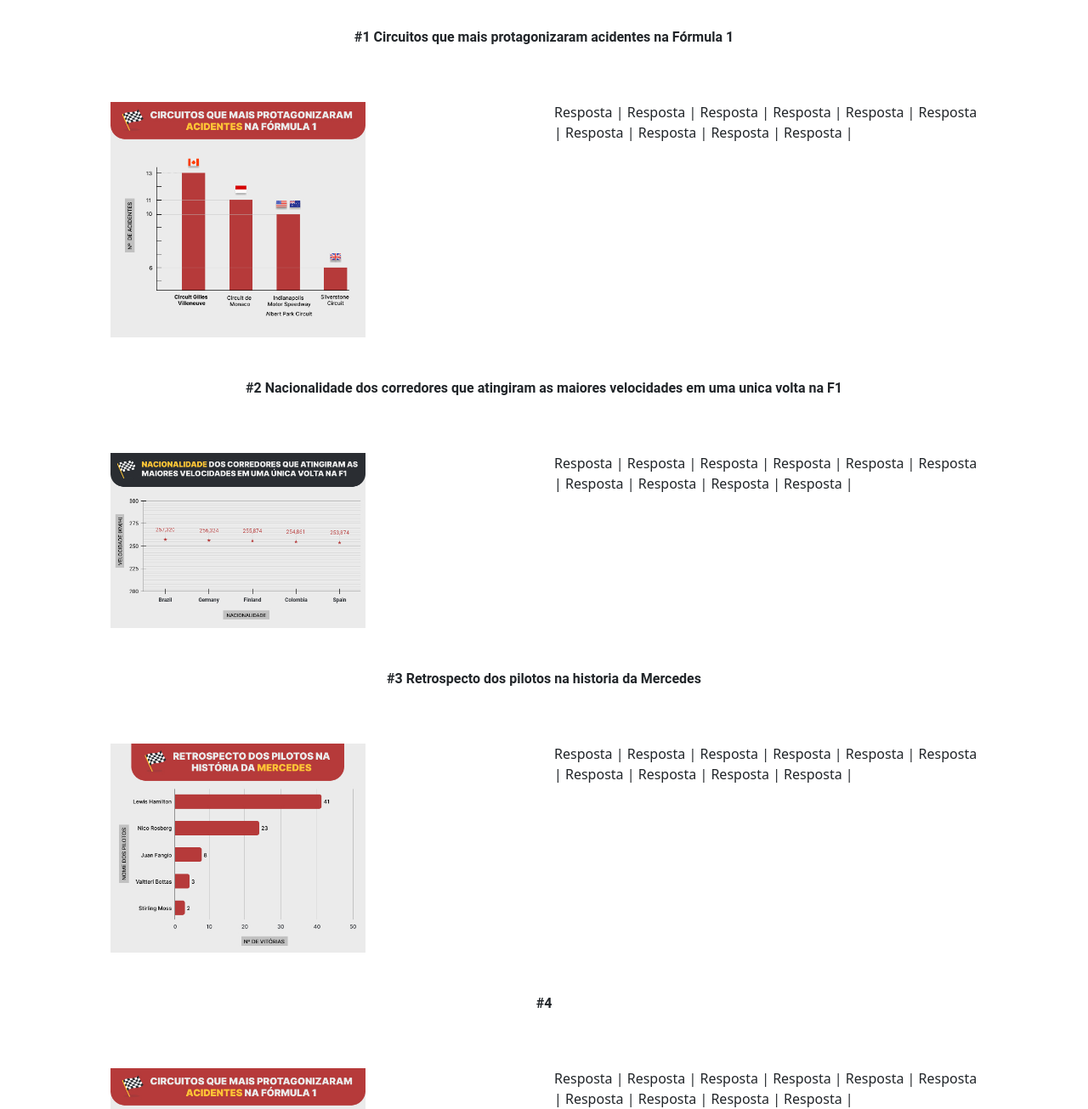
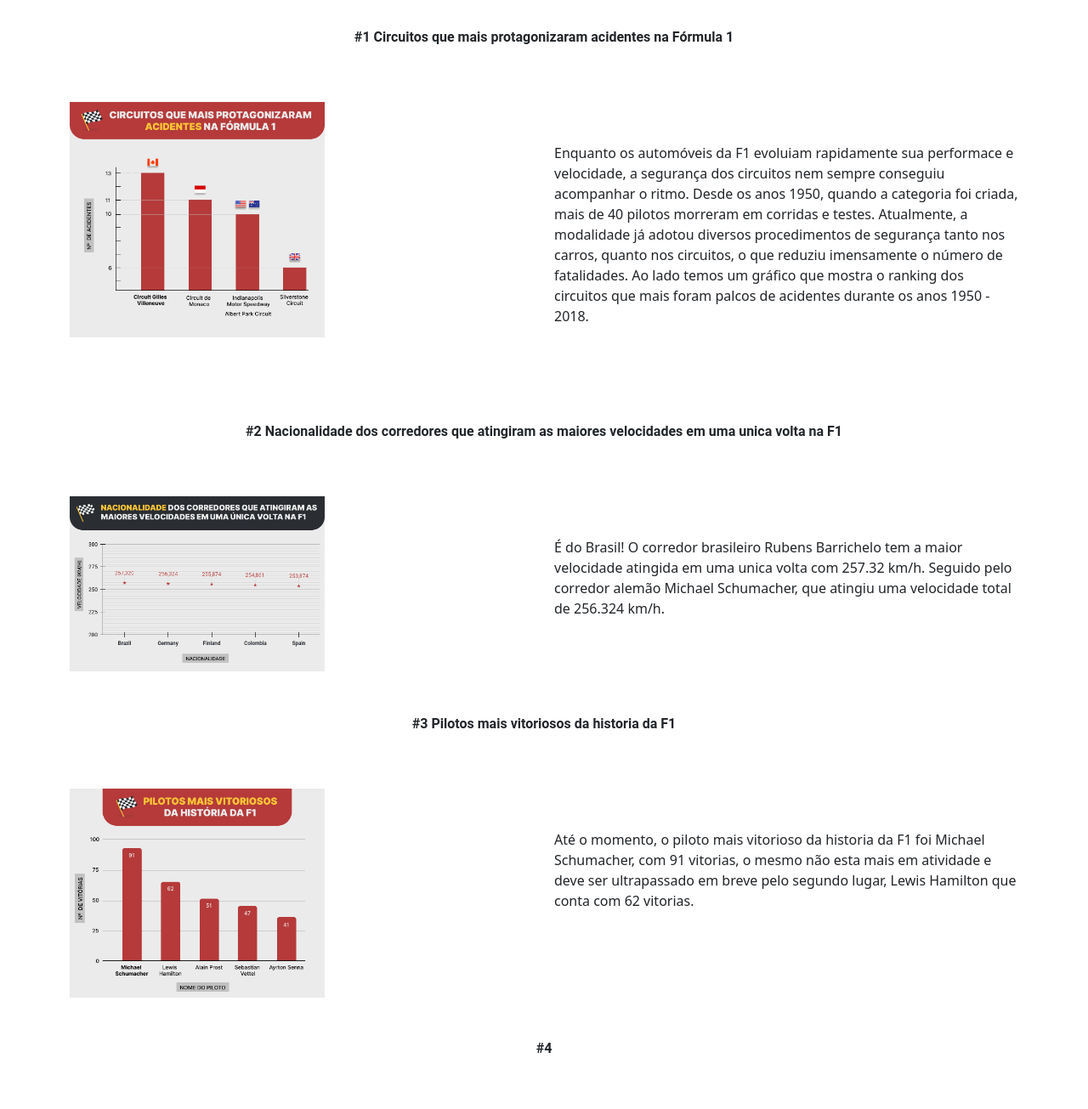
Before and after one commit to jessbispo/Formula1-DATABASE, a plain HTML site: page src/html/perguntas1.html in a window 1280 px wide. Shown: the part 160-1465 px from the top of the page at 85% size. Drawn offline with Linux system fonts and the light colour scheme.

Commit message:
feat: adicionando estilização nas paginas de perguntas

```diff
--- a/src/html/perguntas1.html
+++ b/src/html/perguntas1.html
@@ -52,13 +52,15 @@
                 <p class="d-flex justify-content-center" style="font-family: 'Roboto', sans-serif; font-weight: bold;">
                     #1 Circuitos que mais protagonizaram acidentes na Fórmula 1
                 </p>
-            <div class="row p-5">
+            <div class="row py-5">
                 <div class="col">
                     <img  width="300px" src="../assets/circuitosMaisAcidentes.jpg" alt="circuitosGrafico">
                 </div>
                 <div class="col">
-                    <p>
-                        Resposta | Resposta | Resposta | Resposta | Resposta | Resposta | Resposta | Resposta | Resposta | Resposta |
+                    <p class="py-5">
+                        Enquanto os automóveis da F1 evoluiam rapidamente sua performace e velocidade, a segurança dos circuitos nem sempre conseguiu acompanhar o ritmo. Desde os anos 1950, quando a categoria foi criada, mais de 40 pilotos morreram em corridas e testes. Atualmente, a modalidade já adotou diversos procedimentos de segurança tanto nos carros, quanto nos circuitos, o que reduziu imensamente o número de fatalidades.
+
+                        Ao lado temos um gráfico que mostra o ranking dos circuitos que mais foram palcos de acidentes durante os anos 1950 - 2018.
                     </p>
                 </div>
             </div>
@@ -67,28 +69,28 @@
             <p class="d-flex justify-content-center" style="font-family: 'Roboto', sans-serif; font-weight: bold;">
                 #2 Nacionalidade dos corredores que atingiram as maiores velocidades em uma unica volta na F1
             </p>
-            <div class="row p-5">
+            <div class="row py-5">
                 <div class="col">
                     <img  width="300px" src="../assets/nacionalidadeQuery.jpg" alt="circuitosGrafico">
                 </div>
                 <div class="col">
-                    <p>
-                        Resposta | Resposta | Resposta | Resposta | Resposta | Resposta | Resposta | Resposta | Resposta | Resposta |
+                    <p class="py-5">
+                        É do Brasil! O corredor brasileiro Rubens Barrichelo tem a maior velocidade atingida em uma unica volta com 257.32 km/h. Seguido pelo corredor alemão Michael Schumacher, que atingiu uma velocidade total de 256.324 km/h.
                     </p>
                 </div>
             </div>
         </section>
         <section class="container">
             <p class="d-flex justify-content-center" style="font-family: 'Roboto', sans-serif; font-weight: bold;">
-                #3 Retrospecto dos pilotos na historia da Mercedes
+                #3 Pilotos mais vitoriosos da historia da F1
             </p>
-            <div class="row p-5">
+            <div class="row py-5">
                 <div class="col">
-                    <img  width="300px" src="../assets/mercedesQuery.jpg" alt="circuitosGrafico">
+                    <img  width="300px" src="../assets/maisVitoriosos.jpg" alt="circuitosGrafico">
                 </div>
                 <div class="col">
-                        <p>
-                        Resposta | Resposta | Resposta | Resposta | Resposta | Resposta | Resposta | Resposta | Resposta | Resposta |
+                        <p class="py-5">
+                        Até o momento, o piloto mais vitorioso da historia da F1 foi Michael Schumacher, com 91 vitorias, o mesmo não esta mais em atividade e deve ser ultrapassado em breve pelo segundo lugar, Lewis Hamilton que conta com 62 vitorias.
                         </p>
                 </div>
             </div>
@@ -97,12 +99,12 @@
             <p class="d-flex justify-content-center" style="font-family: 'Roboto', sans-serif; font-weight: bold;">
                 #4
             </p>
-            <div class="row p-5">
+            <div class="row py-5">
                 <div class="col">
                     <img  width="300px" src="../assets/circuitosMaisAcidentes.jpg" alt="circuitosGrafico">
                 </div>
                 <div class="col">
-                    <p>
+                    <p class="py-5">
                         Resposta | Resposta | Resposta | Resposta | Resposta | Resposta | Resposta | Resposta | Resposta | Resposta |
                     </p>
                 </div>
```
Also changed, not shown: src/html/lewisHamilton.html (+9 -8 lines), src/assets/maisVitoriosos.jpg (added).
